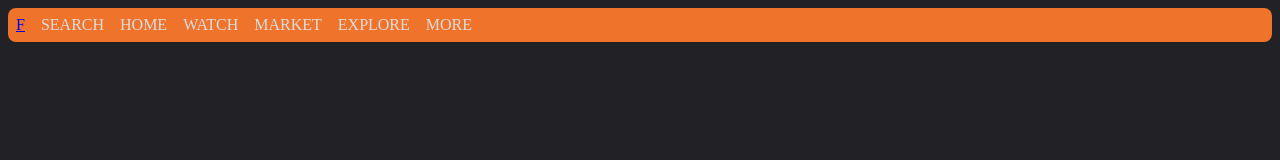
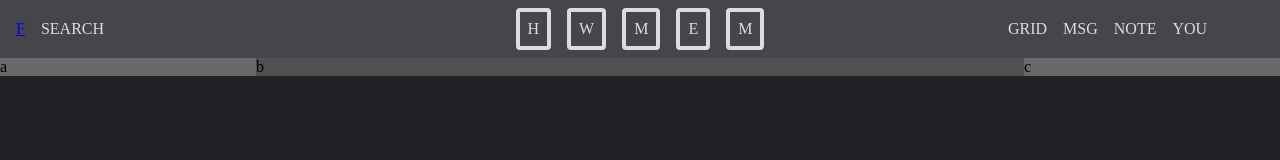
Before and after one commit to verynash/facebook-clone, a plain HTML site: page index.html in a window 1280 px wide. Drawn offline with Linux system fonts and the light colour scheme.

Commit message:
Add navbar and content divs with CSS

```diff
--- a/index.html
+++ b/index.html
@@ -9,13 +9,28 @@
 </head>
 <body>
     <div class="navbar">
-        <div class="home-logo"><a href=/index.html>F</a></div>
-        <div class="search-bar">SEARCH</div>
-        <div class="home-tab">HOME</div>
-        <div class="watch-tab">WATCH</div>
-        <div class="market-tab">MARKET</div>
-        <div class="explore-tab">EXPLORE</div>
-        <div class="more-tab">MORE</div>
+        <div class="navbar-left">
+            <div class="home-logo"><a href=/index.html>F</a></div>
+            <div class="search-bar">SEARCH</div>
+        </div>
+        <div class="navbar-center">
+            <div class="home-tab">H</div>
+            <div class="watch-tab">W</div>
+            <div class="market-tab">M</div>
+            <div class="explore-tab">E</div>
+            <div class="more-tab">M</div>
+        </div>
+        <div class="navbar-right">
+            <div class="menu-button">GRID</div>
+            <div class="messages-button">MSG</div>
+            <div class="notifications-button">NOTE</div>
+            <div class="profile-button">YOU</div>
+        </div>
+    </div>
+    <div class="content">
+        <div class="content-left">a</div>
+        <div class="content-center">b</div>
+        <div class="content-right">c</div>
     </div>
 </body>
 </html>
--- a/styles.css
+++ b/styles.css
@@ -1,13 +1,58 @@
 body {
     background-color: #222125;
+    margin: 0;
 }
 
-.navbar {
+.navbar, .navbar-left, .navbar-center, .navbar-right {
     display: flex;
     flex-direction: row;
     gap: 16px;
+    align-items: center;
+
+}
+.navbar {
     padding: 0.5rem;
-    background-color: #f0732b;
-    border-radius: 8px;
+    background-color: #46454b;
     color: #dddddd;
+    margin: 0;
+    padding: 0;
 }
+.navbar-left {
+    margin-right: auto;
+}
+.navbar-right {
+    margin-left: auto;
+}
+.navbar-left, .navbar-right {
+    width: 20%;
+    padding: 1rem;
+}
+.navbar-center {
+    padding: 0.5rem;
+}
+.navbar-center>div {
+    width: 15%;
+    margin-left: auto;
+    margin-right: auto;
+    border: 4px solid #dddddd;
+    border-radius: 4px;
+    padding: 0.5rem;
+}
+.content {
+    display: flex;
+    flex-direction: row;
+}
+.content-left {
+    background-color: #696969;
+    width: 20%;
+    margin-right: auto;
+}
+.content-center {
+    background-color: #505050;
+    width: 60%;
+}
+.content-right {
+    background-color: #696969;
+    width: 20%;
+    margin-left: auto;
+}
```
